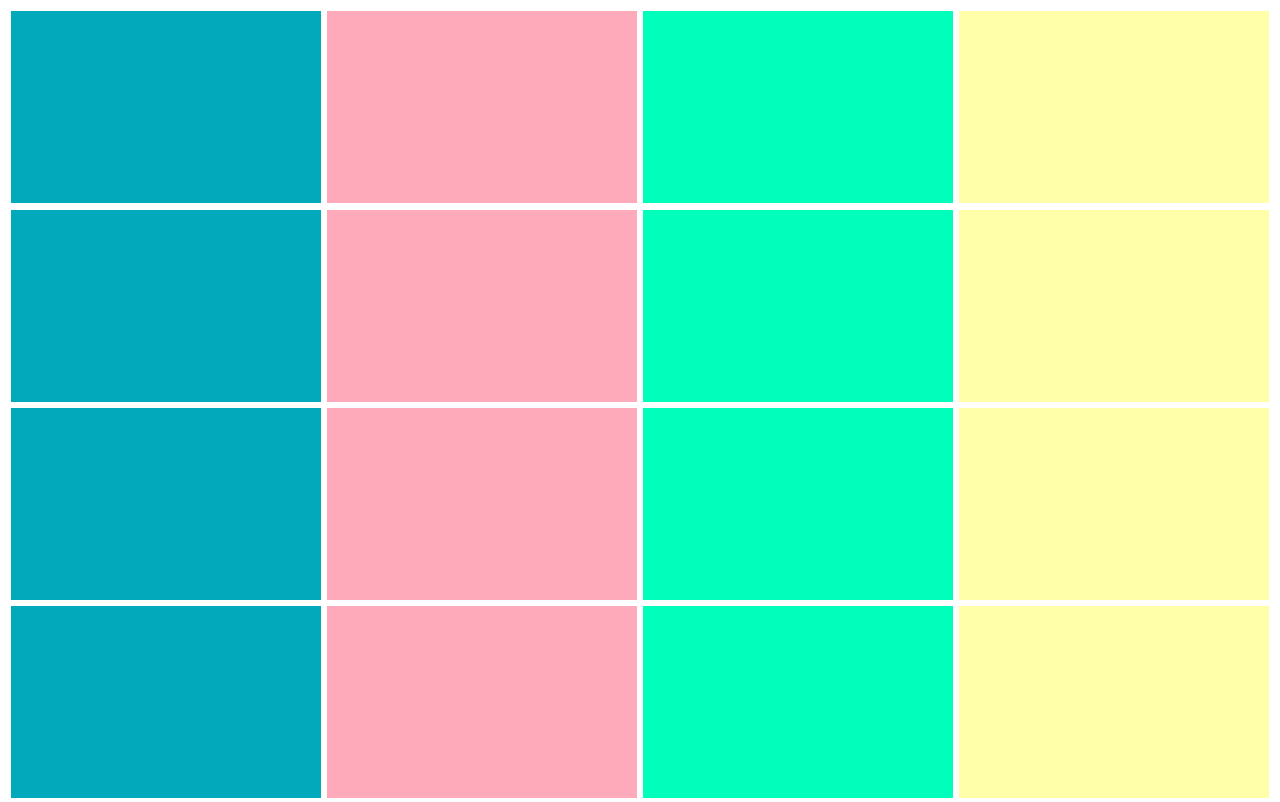
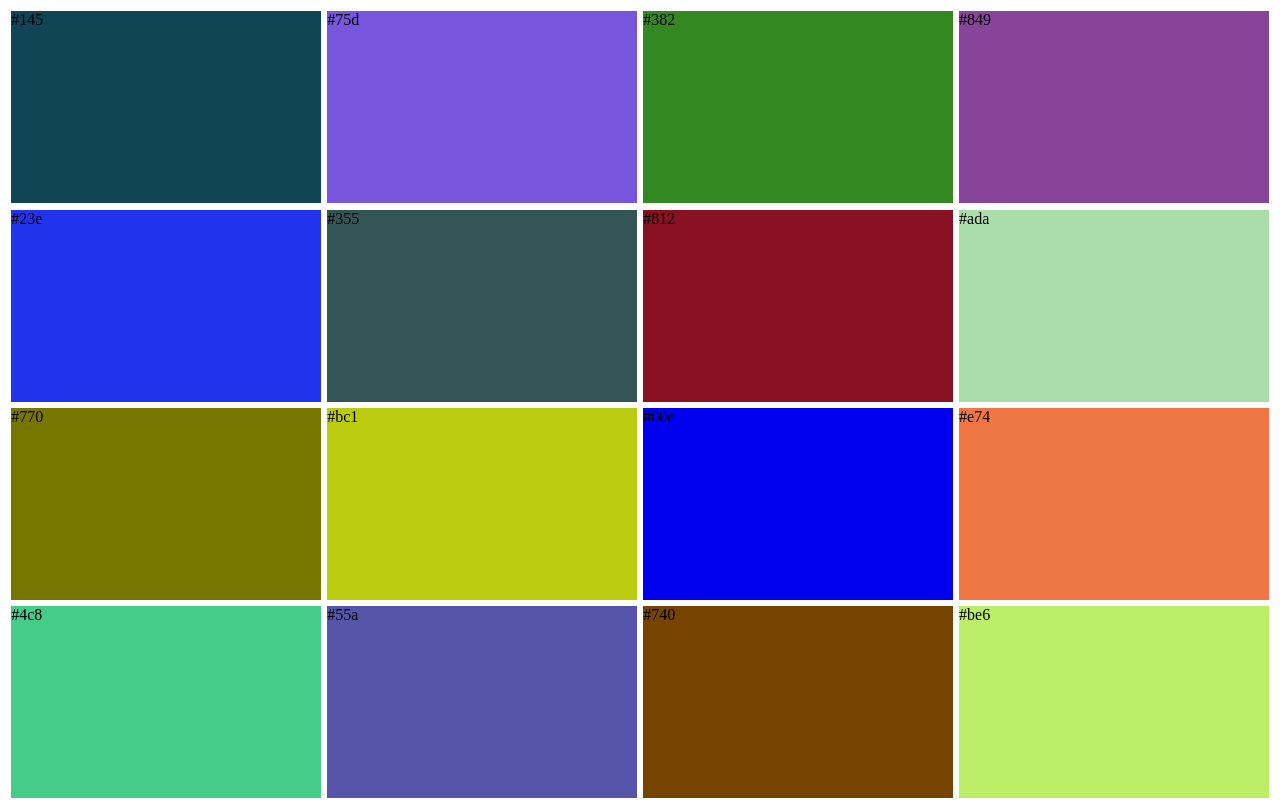
Before and after one commit to daFischer/HtmlTest, a plain HTML site: page part2.html in a window 1280 px wide. Drawn offline with nearby package versions, Linux system fonts and the light colour scheme.

Commit message:
randomize
randomize

```diff
--- a/palette.js
+++ b/palette.js
@@ -1 +1,9 @@
-console.log ("Hallo");
+
+
+function randomize () {
+	var color = '#' + (Math.random() * 0xF << 0).toString(16) + (Math.random() * 0xF << 0).toString(16) + (Math.random() * 0xF << 0).toString(16);
+	$(this).css("background-color", color);
+	$(this).text(color);
+}
+
+$(".Kasten").each(randomize);
--- a/part2.html
+++ b/part2.html
@@ -10,56 +10,56 @@
 
 </style>
 <script type="text/javascript" src="http://code.jquery.com/jquery-latest.js"></script>
-<script type="text/javascript" src="palette.js"></script>
+
 </head>
 <body>
-	<div class="Kasten" style= "background-color:#00aabb">
+	<div class="Kasten" id="Erster">
 
 	</div>
-	<div class="Kasten" style= "background-color:#FFaabb">
+	<div class="Kasten">
 
 	</div>
-	<div class="Kasten" style= "background-color:#00FFbb">
+	<div class="Kasten">
 
 	</div>
-	<div class="Kasten" style= "background-color:#FFFFaa">
+	<div class="Kasten">
 	</div>
-	<div class="Kasten" style= "background-color:#00aabb">
+	<div class="Kasten">
 
 	</div>
-	<div class="Kasten" style= "background-color:#FFaabb">
+	<div class="Kasten">
 
 	</div>
-	<div class="Kasten" style= "background-color:#00FFbb">
+	<div class="Kasten">
 
 	</div>
-	<div class="Kasten" style= "background-color:#FFFFaa">
+	<div class="Kasten">
 	</div>
-	<div class="Kasten" style= "background-color:#00aabb">
+	<div class="Kasten">
 
 	</div>
-	<div class="Kasten" style= "background-color:#FFaabb">
+	<div class="Kasten">
 
 	</div>
-	<div class="Kasten" style= "background-color:#00FFbb">
+	<div class="Kasten">
 
 	</div>
-	<div class="Kasten" style= "background-color:#FFFFaa">
+	<div class="Kasten">
 	</div>
-	<div class="Kasten" style= "background-color:#00aabb">
+	<div class="Kasten">
 
 	</div>
-	<div class="Kasten" style= "background-color:#FFaabb">
+	<div class="Kasten">
 
 	</div>
-	<div class="Kasten" style= "background-color:#00FFbb">
+	<div class="Kasten">
 
 	</div>
-	<div class="Kasten" style= "background-color:#FFFFaa">
+	<div class="Kasten">
 	</div>
 
 
 
-
+<script type="text/javascript" src="palette.js"></script>
 </body>
 </html>
```
